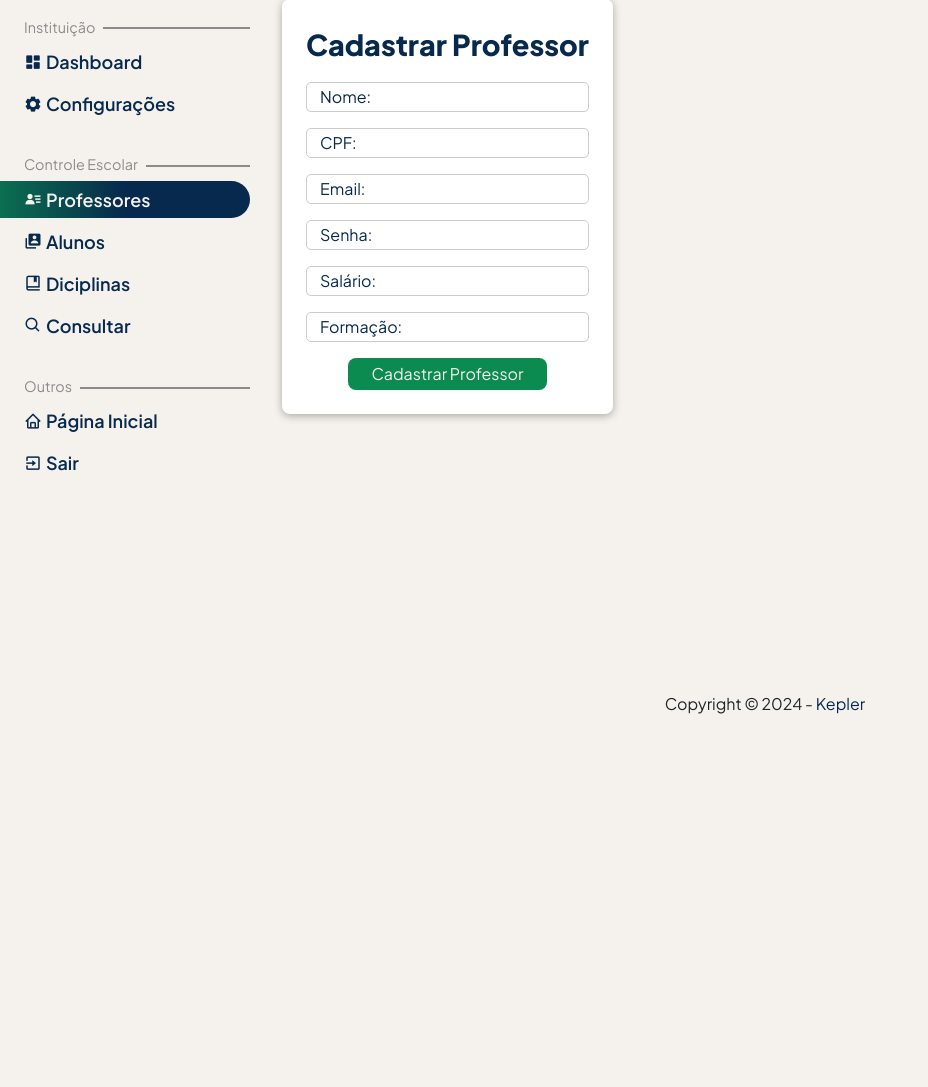
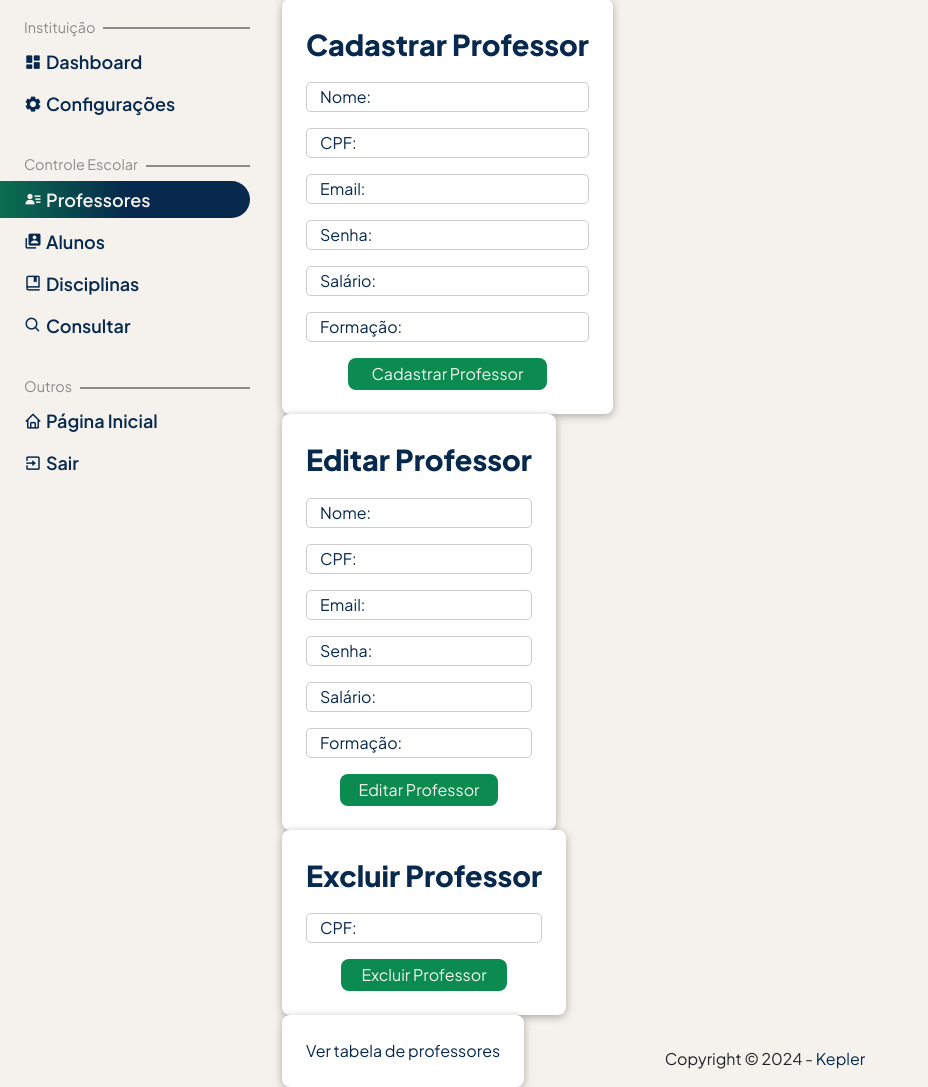
Before and after one commit to gui-silva-github/kepler-sge, a PHP site: page /u/instituicao/controle/prof/ in a window 1280 px wide. Shown: the part 68-1155 px from the top of the page, without its empty margins (0-928 px from the left). Before the commit the page ends 782 px from the top, so only its background shows below. Run offline with PHP 8.4, Linux system fonts and the light colour scheme; the visitor is signed in with stand-in values (Sample User, id 1).

Commit message:
Criando um article que acopla todas as sections de CRUD e ajustando rotas

```diff
--- a/u/instituicao/controle/prof/index.php
+++ b/u/instituicao/controle/prof/index.php
@@ -76,13 +76,13 @@
                 <div class="menu-name">Controle Escolar</div>
                 <li class="menu-item active"><a href=""><i class='bx bxs-user-detail'></i> Professores</a></li>
                 <li class="menu-item"><a href="../alunos/"><i class='bx bxs-user-account'></i> Alunos</a></li>
-                <li class="menu-item"><a href=""><i class='bx bx-book-bookmark'></i> Diciplinas</a></li>
-                <li class="menu-item"><a href=""><i class='bx bx-search' ></i> Consultar</a></li>
+                <li class="menu-item"><a href="../disciplinas/"><i class='bx bx-book-bookmark'></i> Disciplinas</a></li>
+                <li class="menu-item"><a href="../consultar/"><i class='bx bx-search' ></i> Consultar</a></li>
             </ul>
             <ul class="menu">
                 <div class="menu-name">Outros</div>
                 <li class="menu-item"><a href="../../"><i class='bx bx-home' ></i> Página Inicial</a></li>
-                <li class="menu-item"><a href=""><i class='bx bx-exit' ></i> Sair</a></li>
+                <li class="menu-item"><a href="../entrar/"><i class='bx bx-exit' ></i> Sair</a></li>
             </ul>
         </nav>
     </section> <!-- side-menu -->
@@ -103,6 +103,8 @@
                 </li>
             </ul>
         </header>
+
+        <article class="div-flex">
 
             <section class="register-teacher">
                 <div class="title">Cadastrar Professor</div>
@@ -142,6 +144,56 @@
                 </form>
             </section>
 
+            <section class="register-teacher">
+                <div class="title">Editar Professor</div>
+                <form autocomplete="off" action="./" method="POST">
+                    <div class="input-box">
+                        <input type="text" name="profNomeU" id="profNome2" required>
+                        <label for="profNome2">Nome:</label>
+                    </div>
+                    <div class="input-box">
+                        <input type="text" name="profCPFU" id="profCPF2" required>
+                        <label for="profCPF2">CPF:</label>
+                    </div>
+                    <div class="input-box">
+                        <input type="email" name="profEmailU" id="profEmail2" required>
+                        <label for="profEmail2">Email:</label>
+                    </div>
+                    <div class="input-box">
+                        <input type="password" name="profSenhaU" id="profSenha2" required>
+                        <label for="profSenha2">Senha:</label>
+                    </div>
+                    <div class="input-box">
+                        <input type="text" name="profSalarioU" id="profSalario2" required>
+                        <label for="profSalario2">Salário:</label>
+                    </div>
+                    <div class="input-box">
+                        <input type="text" name="profFormacaoU" id="profFormacao2" required>
+                        <label for="profFormacao2">Formação:</label>
+                    </div>
+                    <input type="submit" value="Editar Professor" name="editProf">
+                </form>
+            </section>
+
+            <section class="register-teacher">
+                <div class="title">Excluir Professor</div>
+                <form autocomplete="off" action="./" method="POST">
+                    <div class="input-box">
+                        <input type="text" name="profCPFD" id="profCPF3" required>
+                        <label for="profCPF3">CPF:</label>
+                    </div>
+                    <input type="submit" value="Excluir Professor" name="deleteProf">
+                </form>
+            </section>
+
+            <section class="register-teacher">
+
+                <a href="table.php">Ver tabela de professores</a>
+
+            </section>
+
+        </article>
+
         <footer class="footer-section">
             <div class="footer-content">
                 <div class="footer-text">
```
Lines whose indentation alone changed are shown as unchanged.
